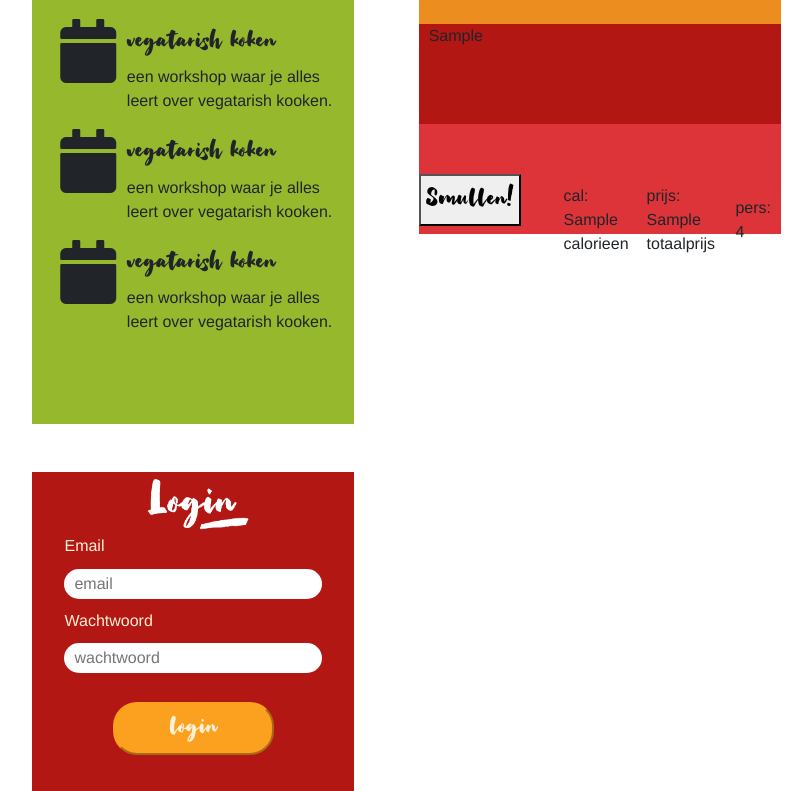
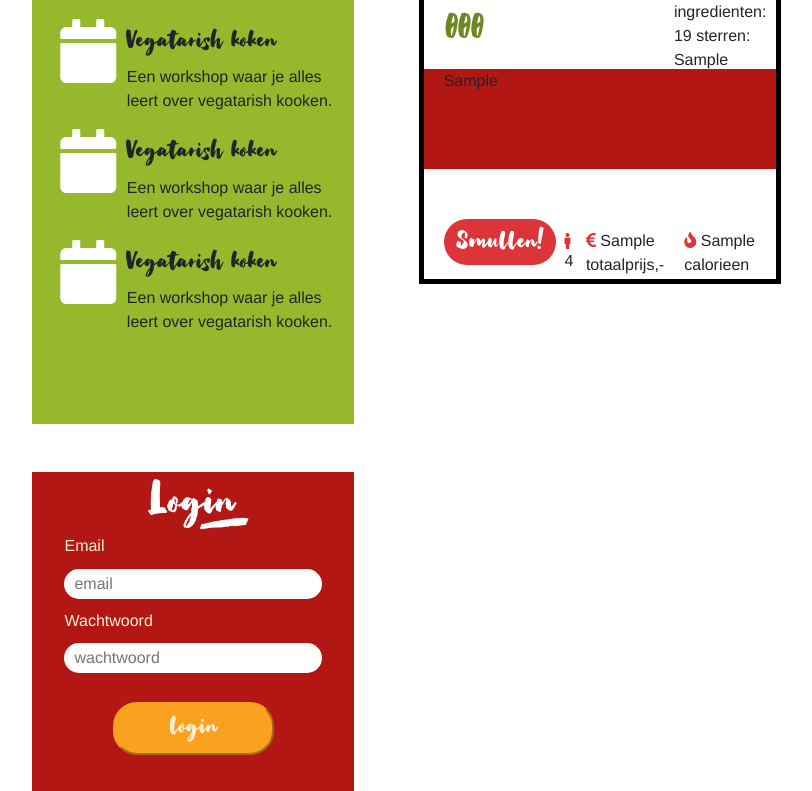
Before and after one commit to Brian-Boersen/educom-verrukkulluk-1678802972, a PHP site: template templates/homepage.html.twig in a window 1280 px wide. Shown: the part 950-1741 px from the top of the page, without its empty margins (20-832 px from the left). Run offline with PHP 8.4, Linux system fonts and the light colour scheme; the template is opened without the code that fills it: most values are stand-ins (such as "Sample title", 1, 10 or a date in 2020); some libraries are stand-ins or nearby versions.

Commit message:
makig recepie display windows

```diff
--- a/assets/css/main.css
+++ b/assets/css/main.css
@@ -184,27 +184,22 @@ html, body {
 /* displaying dishes -----------------------------------------------------------------------------------------------------------------------*/
 
 .dishes_content{
-    /*
-    display: grid;
-    display: -ms-grid;
-    display: -moz-grid;
-
-    grid-template-columns: 50% 50%;
-    */
 
 }
 
 .small_dish_dishplay{
     width: 90%;
     margin-bottom: var(--box-margins);
-    background-color: var(--lighter-red);
+    background-color: var(--white);
 
+    border: 5px solid var(--black);
 }
 
 .dishes_img{
     display: flex;
+
     height: 250px;
-    /*width: 100%;*/
+
     overflow-y: hidden;
     overflow-x: hidden;
 
@@ -212,18 +207,30 @@ html, body {
     align-items: center;
 }
 
+.dishes_img img{
+    width: 100%;
+}
+
 .dishes_top_row{
-    height: 50px;
+    display: inline-flex;
+
+    width: 100%;
+    height: 90px;
+
+    padding-top: 6%;
+    margin-left: 0%;
     padding-left: var(--text-left-marging-padding);
+}
 
-    background-color: var(--darker-orange);
+.dishes_top_row h2{
+    color: var(--darker-green);
 }
 
 .dishes_short_description{
     height: 100px;
     overflow: hidden;
 
-    padding-left: var(--text-left-marging-padding);
+    padding-left: calc(var(--text-left-marging-padding)*2);
 
     margin-bottom: 50px;
 
@@ -237,14 +244,38 @@ html, body {
     grid-template-columns: 40% 60%;
 }
 
+.dishes_bottom_row button{
+    width: 80%;
+    height: 80%;
+
+    margin-left: calc(var(--text-left-marging-padding)*2);
+
+    border-radius: 1.5em;
+
+    color: var(--white);
+
+    border-color: var(--lighter-red);
+    background-color: var(--lighter-red);
+
+    border: none;
+}
+
+.dishes_bottom_row button:hover{
+    border-color: var(--darker-red);
+    background-color: var(--darker-red);
+}
+
 .bottom_right{
     display: flex;
     justify-content: right;
     align-items: center;
 }
 
-
 .bottom_right p{
     margin-top: 10px;
     margin-right: var(--text-left-marging-padding);
 }
+
+.bottom_right i{
+    color: var(--lighter-red);
+}
--- a/templates/homepage.html.twig
+++ b/templates/homepage.html.twig
@@ -9,18 +9,21 @@
 
     <div class="row">
         {% for record in data %}
+
             <div class="col-lg-12 col-xl-6 dishes_content">
                 <div class="small_dish_dishplay">
+
                     <div class="dishes_img">
                         <img src="{{ record.afbeelding }}">
                     </div>
-
-
-                <div class="dishes_top_row">
-                    {{ record.titel }} ingredienten: {{ record.ingredienten|length }}
-                    sterren: {{ record.gemiddelde_waardering }}
+                    <div class="row dishes_top_row">
+                        <div class="col-8 ">
+                            <h2>{{ record.titel }}</h2>
                         </div>
-
+                        <div class="col-4">
+                            <p>ingredienten: {{ record.ingredienten|length }} sterren: {{ record.gemiddelde_waardering }}<p>
+                        </div>
+                    </div>
                     <div class="dishes_short_description"><p>{{record.korte_omschrijving}}</p>
                     </div>
 
@@ -29,9 +32,10 @@
                             <button type="submit" formmethod="get" formaction="index.php?gerecht_id=3&action=detail" class="disch_dishplay_button"><h3>Smullen!<h3></button>
                         </form>
                         <div class="bottom_right">
-                        <p>cal: {{record.calorieen}}</p>
-                        <p>prijs: {{record.totaalprijs}}</p>
-                        <p>pers: 4</p>
+                            <p><i class="fa fa-male"></i> 4</p>
+                            <p><i class="fa fa-euro-sign"></i> {{record.totaalprijs}},-</p>
+                            <p><i class="fa fa-fire"></i> {{record.calorieen}}</p>
+
                         </div>
                     </div>
                 </div>
--- a/templates/main.html.twig
+++ b/templates/main.html.twig
@@ -49,11 +49,11 @@
                     {% for i in 1..5 %}
                         <div class="row">
                             <div class="col-12 col-lg-3 pl-4">
-                                <i class="fa fa-calendar fa-4x"></i>
+                                <i class="fa fa-calendar fa-4x" style="color: white;"></i>
                             </div>
                             <div class="col-12 col-lg-9">
-                                <h3>vegatarish koken</h3>
-                                <p>een workshop waar je alles leert over vegatarish kooken.<p>
+                                <h3>Vegatarish koken</h3>
+                                <p>Een workshop waar je alles leert over vegatarish kooken.<p>
                             </div>
                         </div>
                     {% endfor %}
```
Lines whose indentation alone changed are shown as unchanged.
